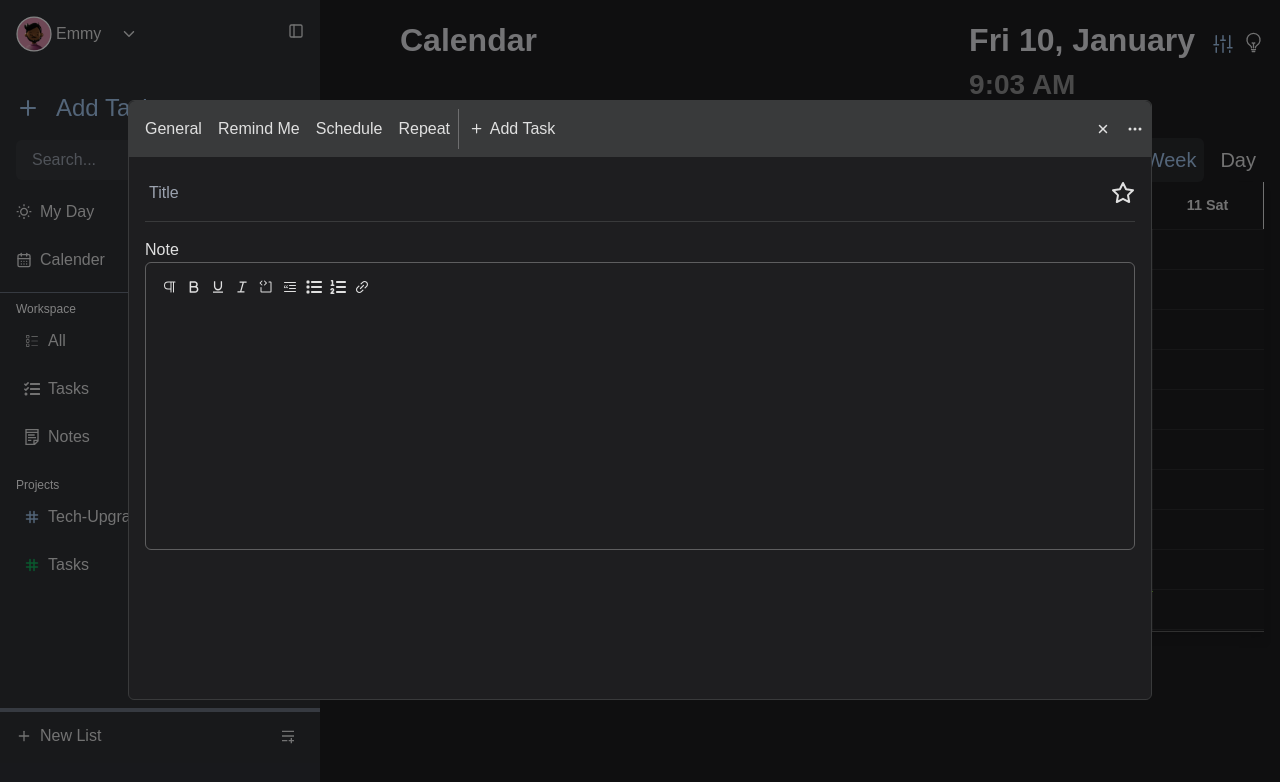
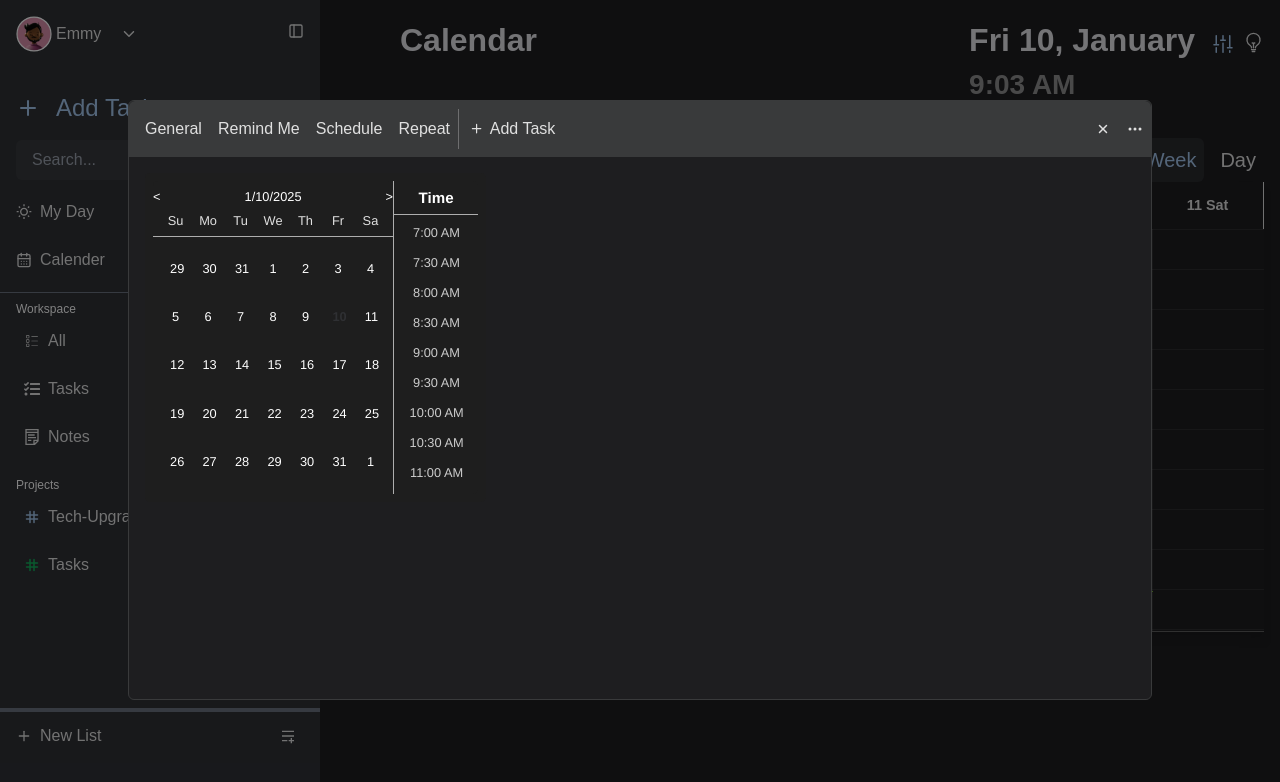
Before and after one commit to Emmynando/note-app, a Next.js app: page /calendar in a window 1280 px wide. Shown: the top 782 px of the page. Built offline with nearby package versions, Linux system fonts and the light colour scheme.

Commit message:
date picker

```diff
--- a/src/app/globals.css
+++ b/src/app/globals.css
@@ -165,6 +165,80 @@ input {
   -webkit-box-shadow: inset 0 0 6px rgba(0, 0, 0, 0.5);
 }
 
+/* date picker */
+.custom-datepicker {
+  border: 1px solid #ccc;
+  border-radius: 8px;
+  background-color: #f9f9f9;
+}
+
+/* Targeting the calendar container */
+/* Styling the day cells */
+.react-datepicker {
+  background-color: #1e1e1e !important;
+  color: #e0e0e0 !important;
+  border: none !important;
+  padding: 8px;
+}
+
+/* Styling the navigation buttons */
+.react-datepicker__navigation {
+  background: #555;
+  border: none;
+}
+
+.react-datepicker__navigation-icon::before {
+  border-color: #fff;
+}
+
+/* Styling the day cells */
+.react-datepicker {
+  background-color: #1e1e1e !important;
+  color: #e0e0e0 !important;
+  border: none !important;
+  padding: 8px;
+}
+.react-datepicker__header {
+  background-color: #1e1e1e !important;
+  color: white !important;
+}
+
+.react-datepicker-time__header {
+  color: #fff !important;
+}
+
+.react-datepicker__time {
+  background-color: #1e1e1e !important;
+}
+
+.react-datepicker__day-name {
+  color: #e0e0e0 !important;
+}
+
+.react-datepicker__day {
+  color: white !important;
+  padding: 8px;
+  margin: 4px;
+  border-radius: 4px;
+}
+
+.react-datepicker__day:hover {
+  background-color: rgba(191, 191, 191, 0.4) !important;
+  color: red;
+}
+
+/* Styling today's date */
+.react-datepicker__day--today {
+  background-color: inherit !important;
+  color: #2f3033 !important;
+}
+
+/* Styling selected dates */
+.react-datepicker__day--selected {
+  background-color: #555;
+  color: #fff;
+}
+
 @layer base {
   @font-face {
     font-family: "Gabarito", serif;
--- /dev/null
+++ b/src/components/Layout/AddTask/DatePicker.tsx
@@ -0,0 +1,65 @@
+"use client";
+import React, { ReactNode, useState } from "react";
+import DatePicker from "react-datepicker";
+import "react-datepicker/dist/react-datepicker.css";
+import { setHours, setMinutes } from "date-fns";
+
+interface DatePickerProps {
+  className: string;
+  children: ReactNode;
+}
+
+const DatePickerComp = () => {
+  const [selectedDate, setSelectedDate] = useState<Date | null>(new Date());
+  const [startDate, setStartDate] = useState<Date | null>(
+    setHours(setMinutes(new Date(), 30), 16)
+  );
+  const [endDate, setEndDate] = useState<Date | null>(null);
+  const onChange = (dates: [Date | null, Date | null]) => {
+    const [start, end] = dates;
+    setStartDate(start);
+    setEndDate(end);
+  };
+
+  const MyContainer = ({ className, children }: DatePickerProps) => {
+    return (
+      <div style={{ padding: "16px", width: "100%" }}>
+        <div className={className}>
+          <div>{children}</div>
+        </div>
+      </div>
+    );
+  };
+
+  return (
+    <DatePicker
+      selected={selectedDate}
+      onChange={onChange}
+      startDate={startDate}
+      endDate={endDate}
+      showTimeSelect
+      dateFormat="MMMM d, yyyy h:mm aa"
+      selectsRange
+      inline // Ensures the calendar is always open
+      includeTimes={[
+        setHours(setMinutes(new Date(), 0), 17),
+        setHours(setMinutes(new Date(), 30), 18),
+        setHours(setMinutes(new Date(), 30), 19),
+        setHours(setMinutes(new Date(), 30), 17),
+      ]}
+      renderCustomHeader={({ monthDate, decreaseMonth, increaseMonth }) => (
+        <div style={{ display: "flex", justifyContent: "space-between" }}>
+          <button onClick={decreaseMonth}>&lt;</button>
+          <span>{monthDate.toLocaleDateString()}</span>
+          <button onClick={increaseMonth}>&gt;</button>
+        </div>
+      )}
+      calendarContainer={({ className, children }) => (
+        <MyContainer className={className}>{children}</MyContainer>
+      )}
+      className="custom-datepicker"
+    />
+  );
+};
+
+export default DatePickerComp;
--- a/src/components/Layout/AddTask/IndexTask.tsx
+++ b/src/components/Layout/AddTask/IndexTask.tsx
@@ -1,4 +1,5 @@
 import General from "./General";
+import Schedule from "./Schedule";
 import TaskHeader from "./TaskHeader";
 
 export default function IndexTask() {
@@ -8,7 +9,8 @@ export default function IndexTask() {
     top-0 overflow-hidden bg-bgBlur">
       <div className="h-3/4 w-4/5 bg-[#1e1e20] rounded-md border border-[#393a3b]">
         <TaskHeader />
-        <General />
+        {/* <General /> */}
+        <Schedule />
       </div>
     </main>
   );
--- /dev/null
+++ b/src/components/Layout/AddTask/Schedule.tsx
@@ -0,0 +1,5 @@
+import DatePickerComp from "./DatePicker";
+
+export default function Schedule() {
+  return <DatePickerComp />;
+}
```
